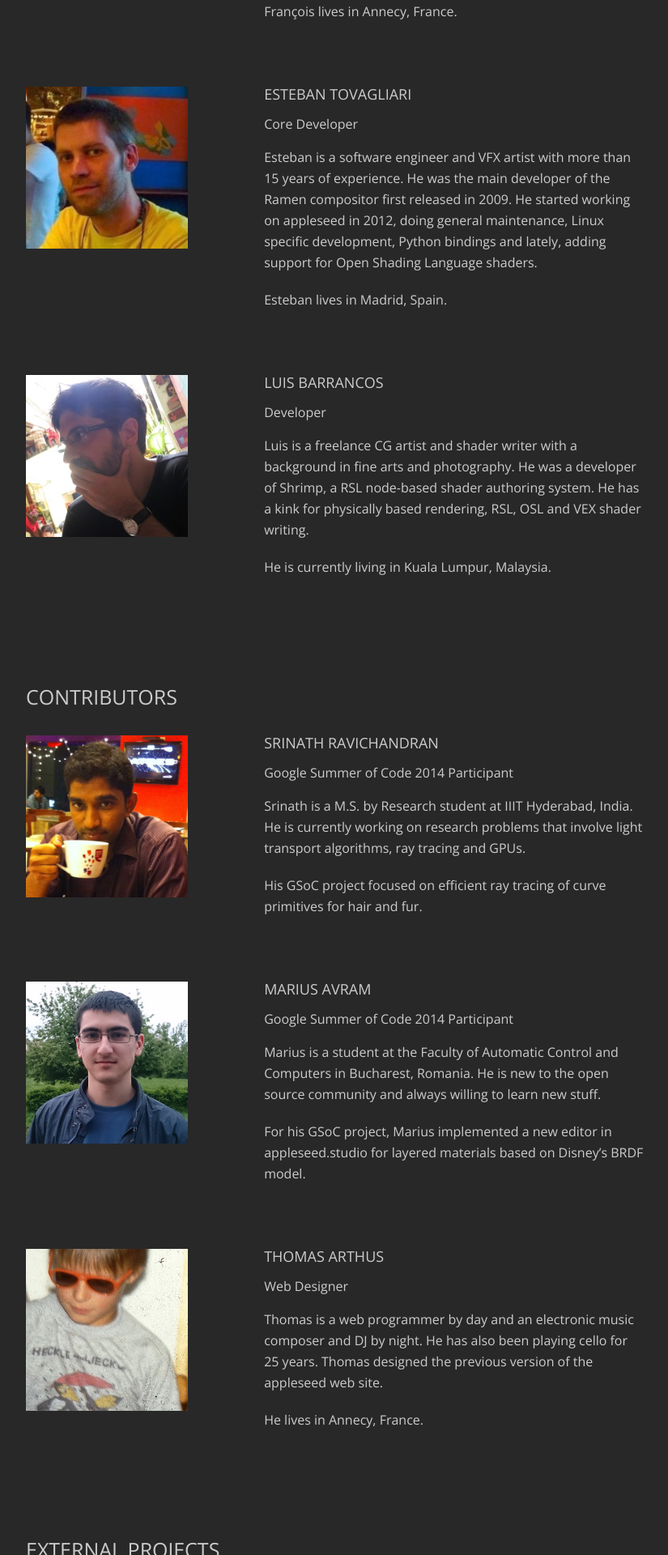
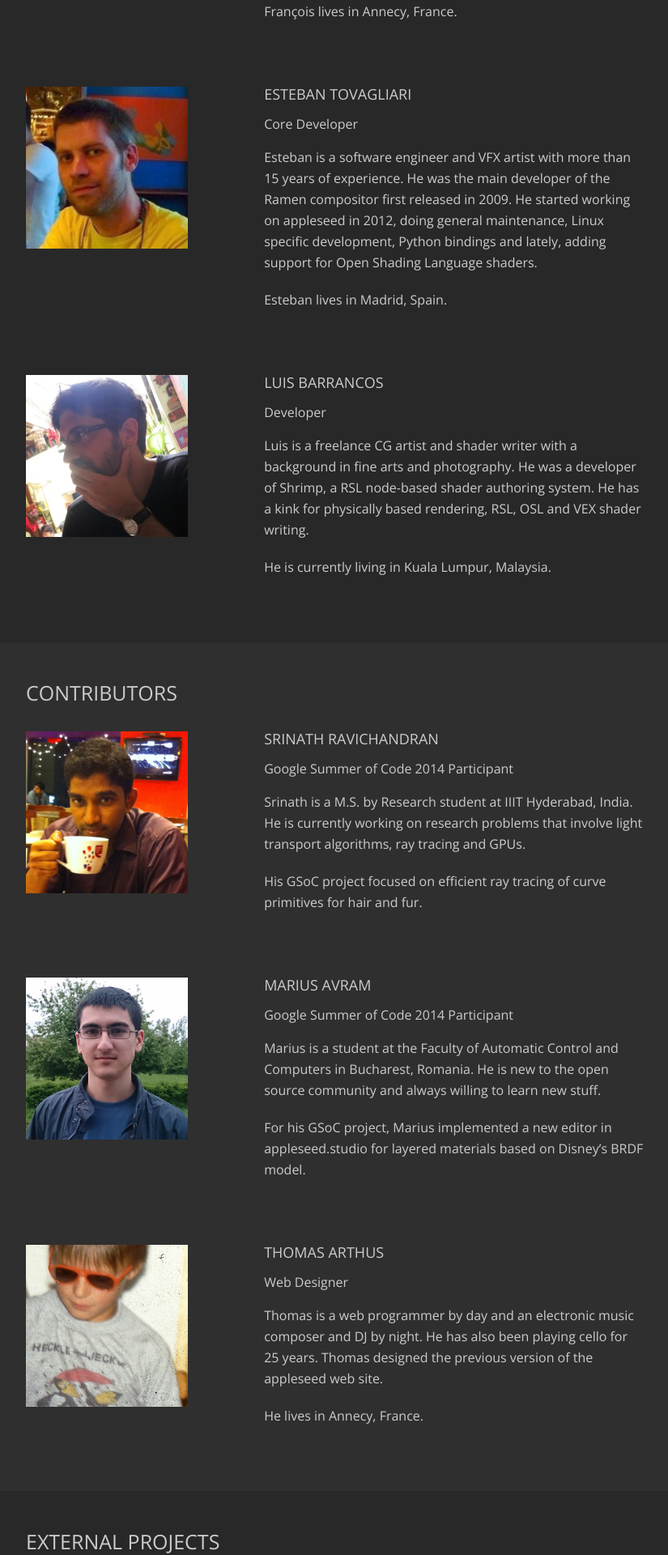
Before and after one commit to appleseedhq/appleseedhq.github.io, a Jekyll site: the page built from about.md, in a window 1280 px wide. Shown: the part 4480-6400 px from the top of the page at 81% size, without its empty margins (224-1049 px from the left). Built offline with Jekyll 4.4.1, drawn with Linux system fonts in a browser that asks for light colours; nearby versions of some CDN libraries.

Commit message:
Improve styling of About page

```diff
--- a/_layouts/about.html
+++ b/_layouts/about.html
@@ -14,14 +14,22 @@
                     {% include member.html %}
                 {% endfor %}
             </div>
+        </div>
+    </div>
 
+    <div class="section light team">
+        <div class="content">
             <div class="group">
                 <h2>Contributors</h2>
                 {% for member in site.data.contributors %}
                     {% include member.html %}
                 {% endfor %}
             </div>
+        </div>
+    </div>
 
+    <div class="section dark team">
+        <div class="content">
             <div class="group">
                 <h2>External Projects</h2>
                 {% for member in site.data.externalprojects %}
```
